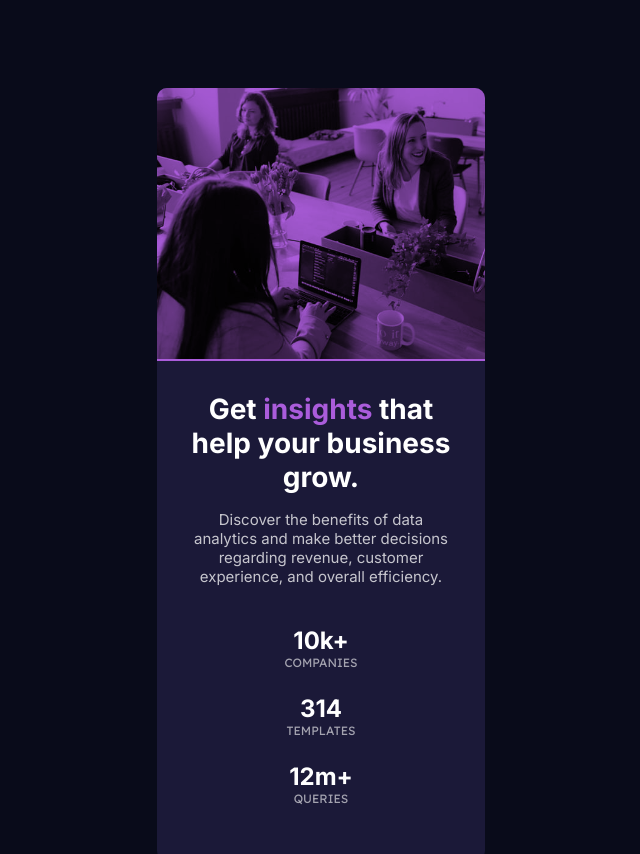
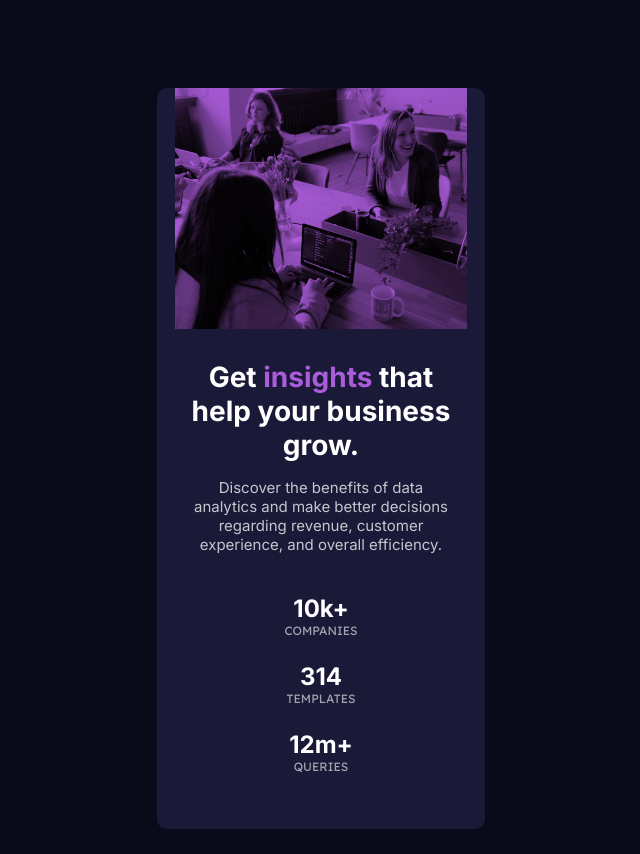
Before and after one commit to Sensei-Kaboto/previewCard, a plain HTML site: page index.html in a window 1280 px wide. Shown: the top 854 px of the page, without its empty margins (319-959 px from the left). Drawn offline with Linux system fonts and the light colour scheme.

Commit message:
hero image fix

```diff
--- a/style.css
+++ b/style.css
@@ -63,6 +63,7 @@ img{
 }
 .hero__image{
   background-color: #AB5CDB;
+  height: 241px;
 
 }
 
```
